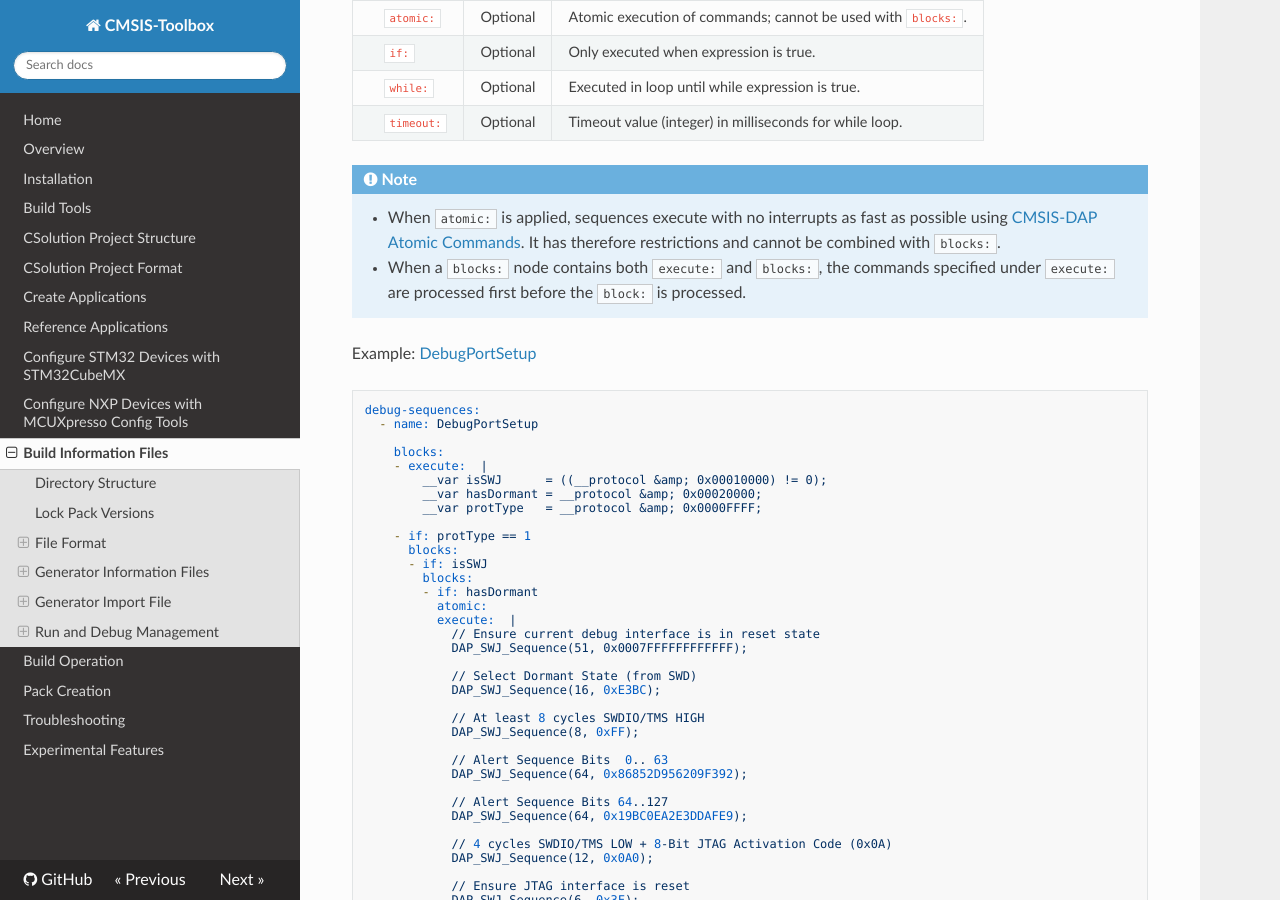
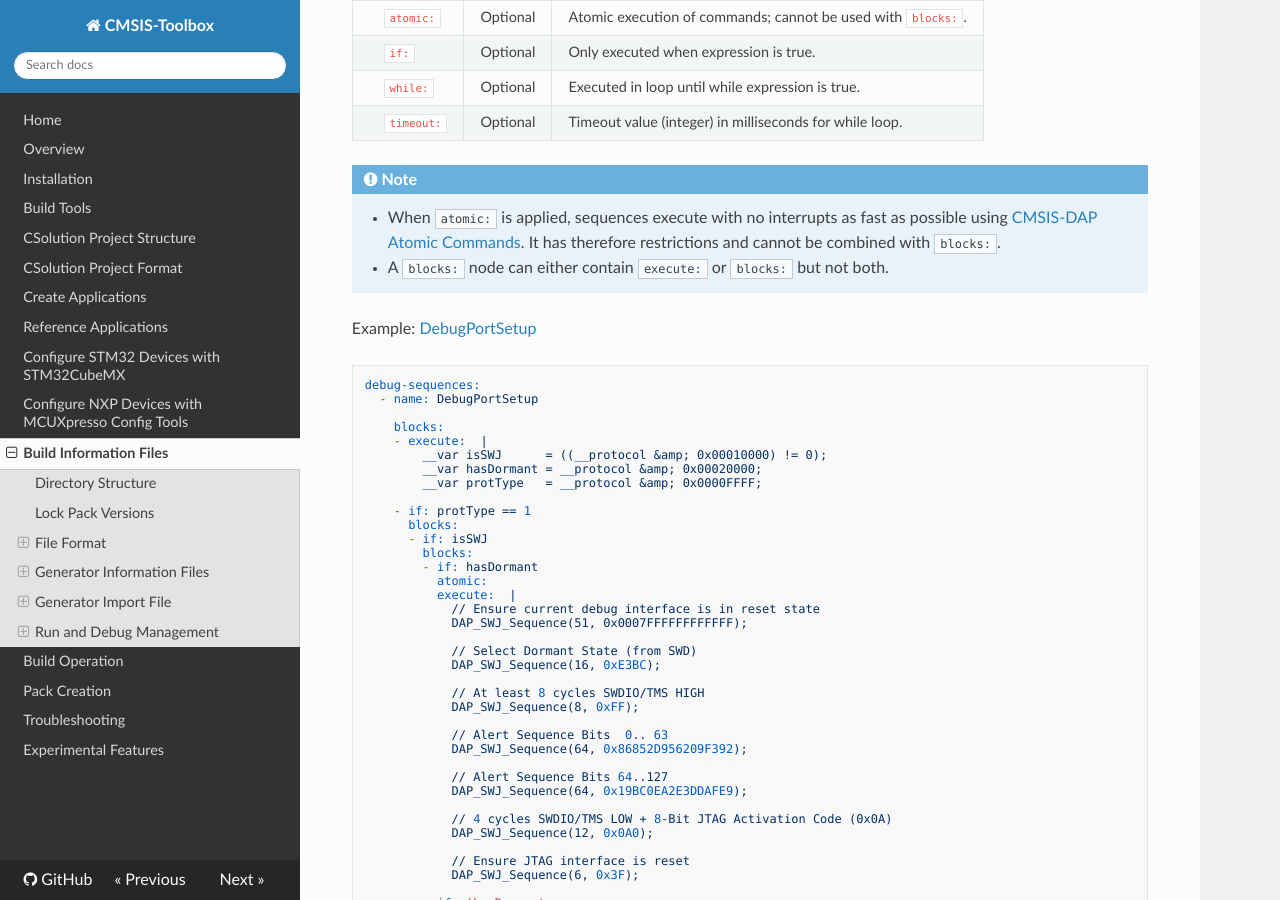
Before and after one commit to Open-CMSIS-Pack/cmsis-toolbox, an MkDocs documentation site: the page built from docs/YML-CBuild-Format.md, in a window 1280 px wide and 900 px high, scrolled down 23208 px. Built offline with MkDocs 1.6.1, drawn with Linux system fonts in a browser that asks for light colours; nearby versions of some CDN libraries.

Commit message:
blocks: can have either blocks: or execute: but not both.

```diff
--- a/docs/YML-CBuild-Format.md
+++ b/docs/YML-CBuild-Format.md
@@ -958,7 +958,7 @@ This node contains the [debug sequences](https://open-cmsis-pack.github.io/Open-
 
 !!! Note
     - When `atomic:` is applied, sequences execute with no interrupts as fast as possible using [CMSIS-DAP Atomic Commands](https://arm-software.github.io/CMSIS-DAP/latest/group__DAP__atomic__gr.html). It has therefore restrictions and cannot be combined with `blocks:`.
-    - When a `blocks:` node contains both `execute:` and `blocks:`, the commands specified under `execute:` are processed first before the `block:` is processed.
+    - A `blocks:` node can either contain `execute:` or `blocks:` but not both.
 
 Example: [DebugPortSetup](https://open-cmsis-pack.github.io/Open-CMSIS-Pack-Spec/main/html/debug_description.html#debugPortSetup)
 
```
